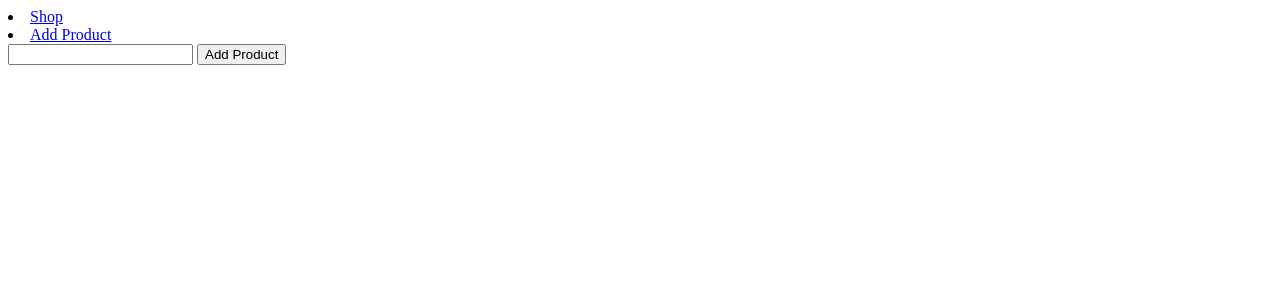
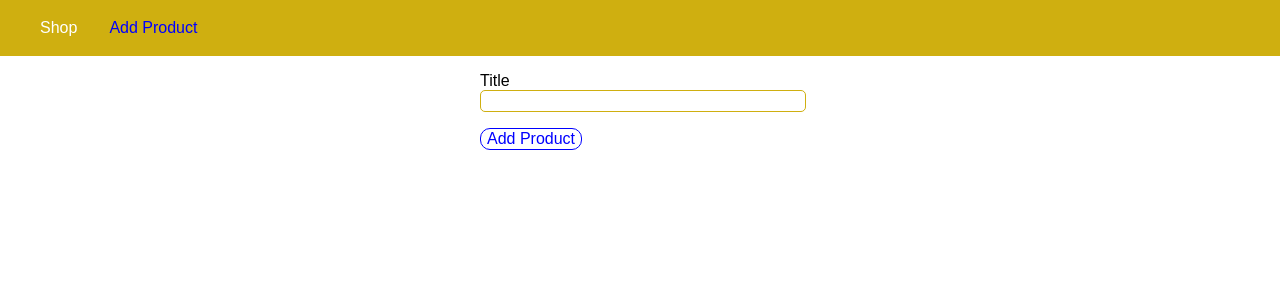
Before and after one commit to HassanGPL/BookShop-NodeJS, a Node server app: page /admin/add-product in a window 1280 px wide; the page is wider, and only the part inside the window is pictured. Shown: the top 300 px of that part. Run offline with Node 20, Linux system fonts and the light colour scheme.

Commit message:
styling html pages

```diff
--- a/app.js
+++ b/app.js
@@ -11,6 +11,7 @@ const shopRoutes = require('./routes/shop');
 const app = express();
 
 app.use(bodyParser.urlencoded());
+app.use(express.static(path.join(__dirname, 'public')));
 
 app.use('/admin', adminRoutes);
 app.use(shopRoutes);
--- /dev/null
+++ b/public/css/main.css
@@ -0,0 +1,45 @@
+ body {
+     padding: 0;
+     margin: 0;
+     font-family: sans-serif;
+ }
+
+ main {
+     padding: 1rem;
+ }
+
+ .main-header {
+     width: 100%;
+     height: 3.5rem;
+     background-color: #cfaf10;
+     padding: 0 1.5rem;
+ }
+
+ .main-header-nav {
+     height: 100%;
+     display: flex;
+     align-items: center;
+ }
+
+ .main-header__item-list {
+     list-style: none;
+     margin: 0;
+     padding: 0;
+     display: flex;
+ }
+
+ .main-header__item {
+     margin: 0 1rem;
+     padding: 0;
+ }
+
+ .main-header__item a {
+     text-decoration: none;
+     color: white;
+ }
+
+ .main-header__item a:hover,
+ .main-header__item a:active,
+ .main-header__item a.active {
+     color: blue;
+ }
--- /dev/null
+++ b/public/css/product.css
@@ -0,0 +1,36 @@
+.product-form {
+    width: 20rem;
+    max-width: 90%;
+    margin: auto;
+}
+
+.form-control {
+    margin: 1rem 0;
+}
+
+.form-control input,
+.form-control label {
+    display: block;
+    width: 100%;
+}
+
+.form-control input {
+    border: 1px solid #cfaf10;
+    font: inherit;
+    border-radius: 5px;
+}
+
+button {
+    font: inherit;
+    border: 1px solid blue;
+    color: blue;
+    background: white;
+    border-radius: 10px;
+    cursor: pointer;
+}
+
+button:hover,
+button:active {
+    background: blue;
+    color: white;
+}
--- a/views/add-product.html
+++ b/views/add-product.html
@@ -5,17 +5,24 @@
     <meta charset="UTF-8">
     <meta name="viewport" content="width=device-width, initial-scale=1.0">
     <title>Add Product</title>
+    <link rel="stylesheet" href="/css/main.css">
+    <link rel="stylesheet" href="/css/product.css">
 </head>
 
 <body>
-    <header>
-        <nav>
-            <li><a href="/">Shop</a></li>
-            <li><a href="/admin/add-product">Add Product</a></li>
+    <header class="main-header">
+        <nav class="main-header-nav">
+            <ul class="main-header__item-list">
+                <li class="main-header__item"><a href="/">Shop</a></li>
+                <li class="main-header__item"><a href="/admin/add-product" class="active">Add Product</a></li>
+            </ul>
         </nav>
     </header>
-    <form action="/admin/add-product" method="post">
-        <input type="text" name="title">
+    <form class="product-form" action="/admin/add-product" method="post">
+        <div class="form-control">
+            <label for="title">Title</label>
+            <input type="text" name="title" id="title">
+        </div>
         <button type="submit">Add Product</button>
     </form>
 </body>
```
Also changed, not shown: views/404.html (+9 -0 lines), views/shop.html (+7 -4 lines).
